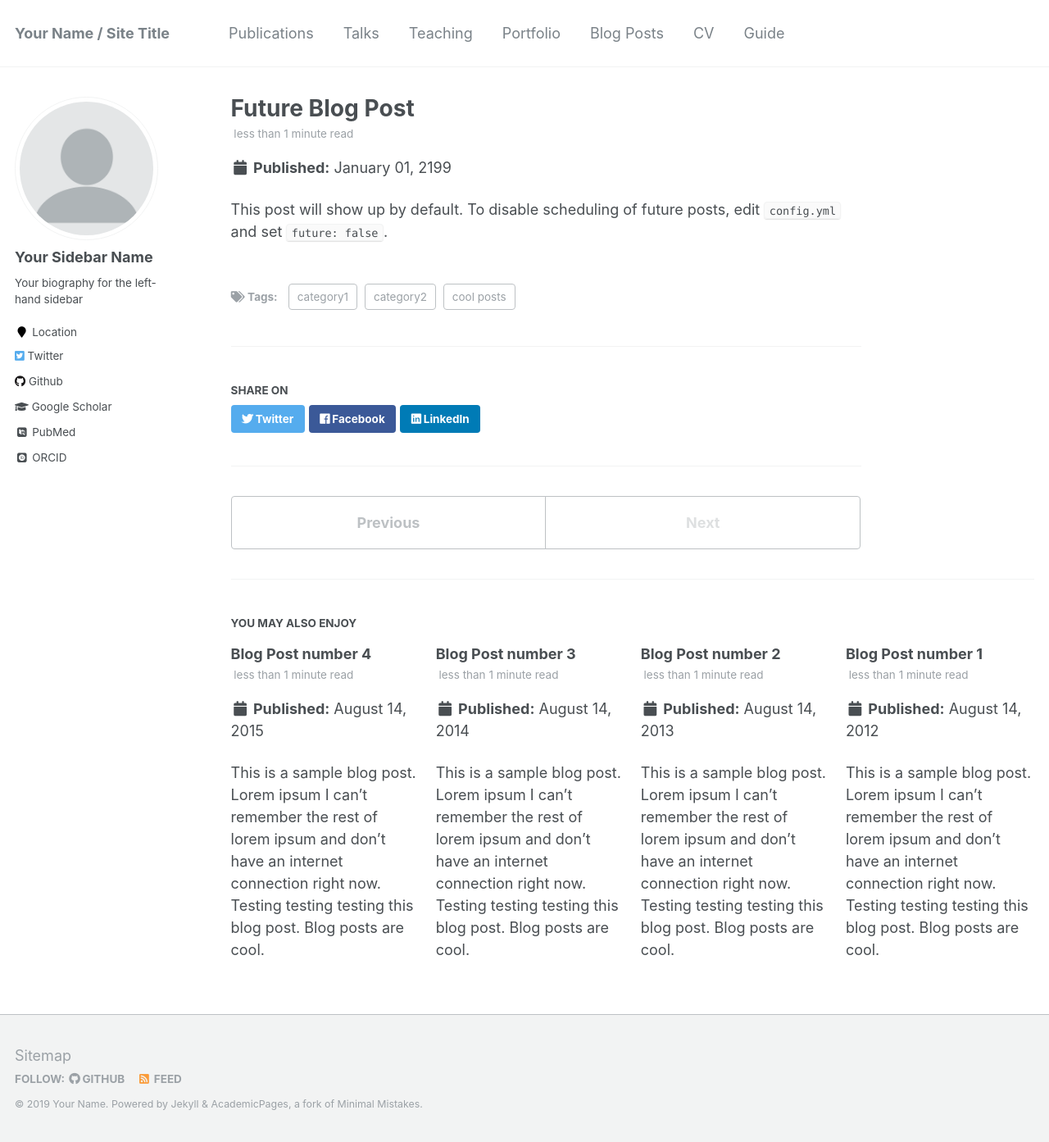
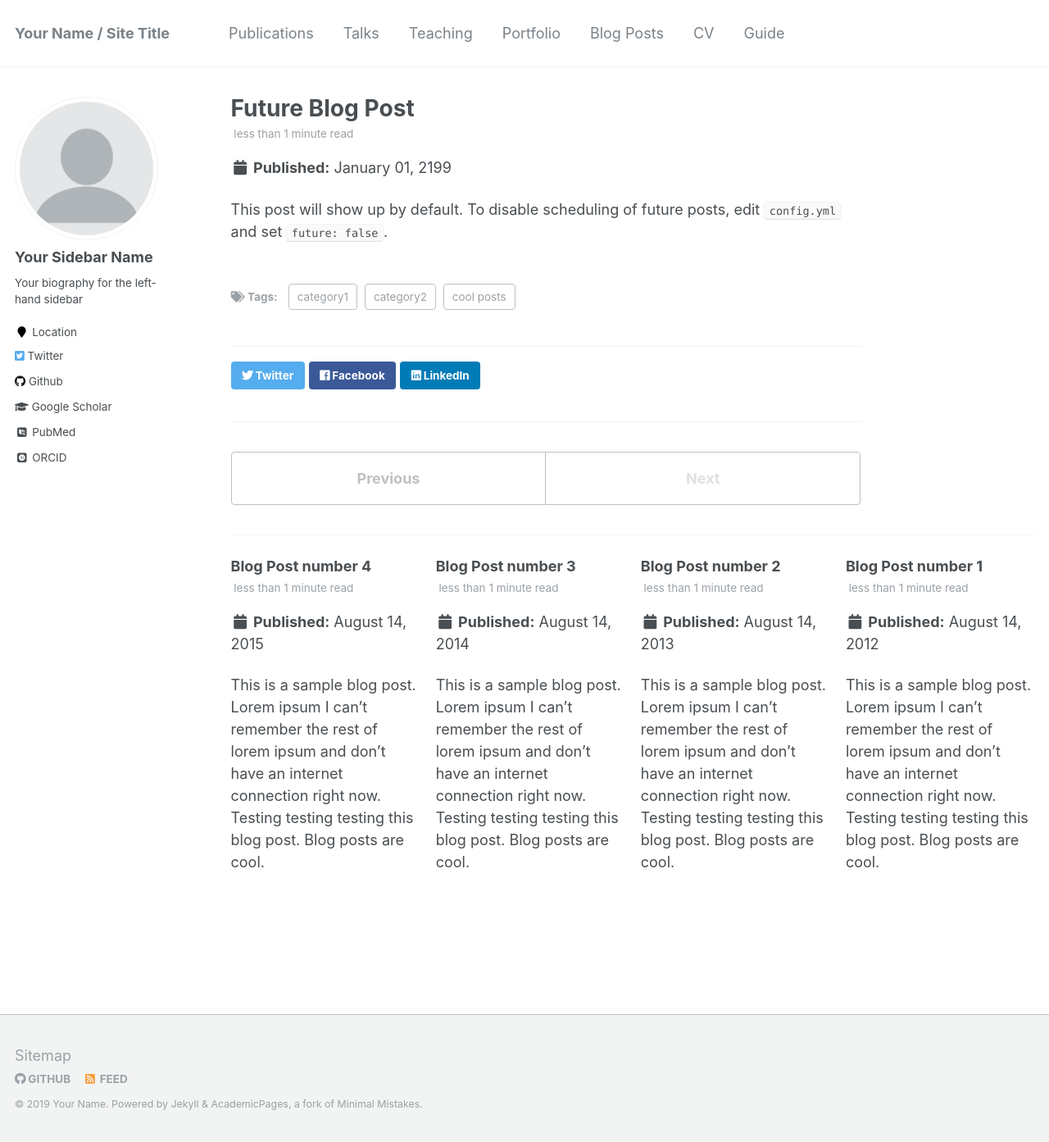
Before and after one commit to Neutrino3316/homepage-job-zh-CN, a Jekyll site: the page built from _posts/2199-01-01-future-post.md, in a window 1280 px wide and 1393 px high. Shown: the whole window at 82% size. Built offline with Jekyll 4.4.1, drawn with Linux system fonts in a browser that asks for light colours; some web fonts are replaced; part of the change alters nothing that is shown.

Commit message:
comment out repository in _config.yml

```diff
--- a/_config.yml
+++ b/_config.yml
@@ -6,15 +6,15 @@
 # `jekyll serve`. If you change this file, please restart the server process.
 
 # Site Settings
-locale                   : "en-US"
+locale                   : "zh"
 title                    : "Your Name / Site Title"
 title_separator          : "-"
 name                     : &name "Your Name"
 description              : &description "personal description"
 url                      : https://academicpages.github.io # the base hostname & protocol for your site e.g. "https://mmistakes.github.io"
 baseurl                  : "" # the subpath of your site, e.g. "/blog"
-repository               : "academicpages/academicpages.github.io"
-teaser                   :  # filename of teaser fallback teaser image placed in /images/, .e.g. "500x300.png"
+repository               : # "academicpages/academicpages.github.io"
+teaser                   : # filename of teaser fallback teaser image placed in /images/, .e.g. "500x300.png"
 breadcrumbs              : false # true, false (default)
 words_per_minute         : 160
 future                   : true
```
